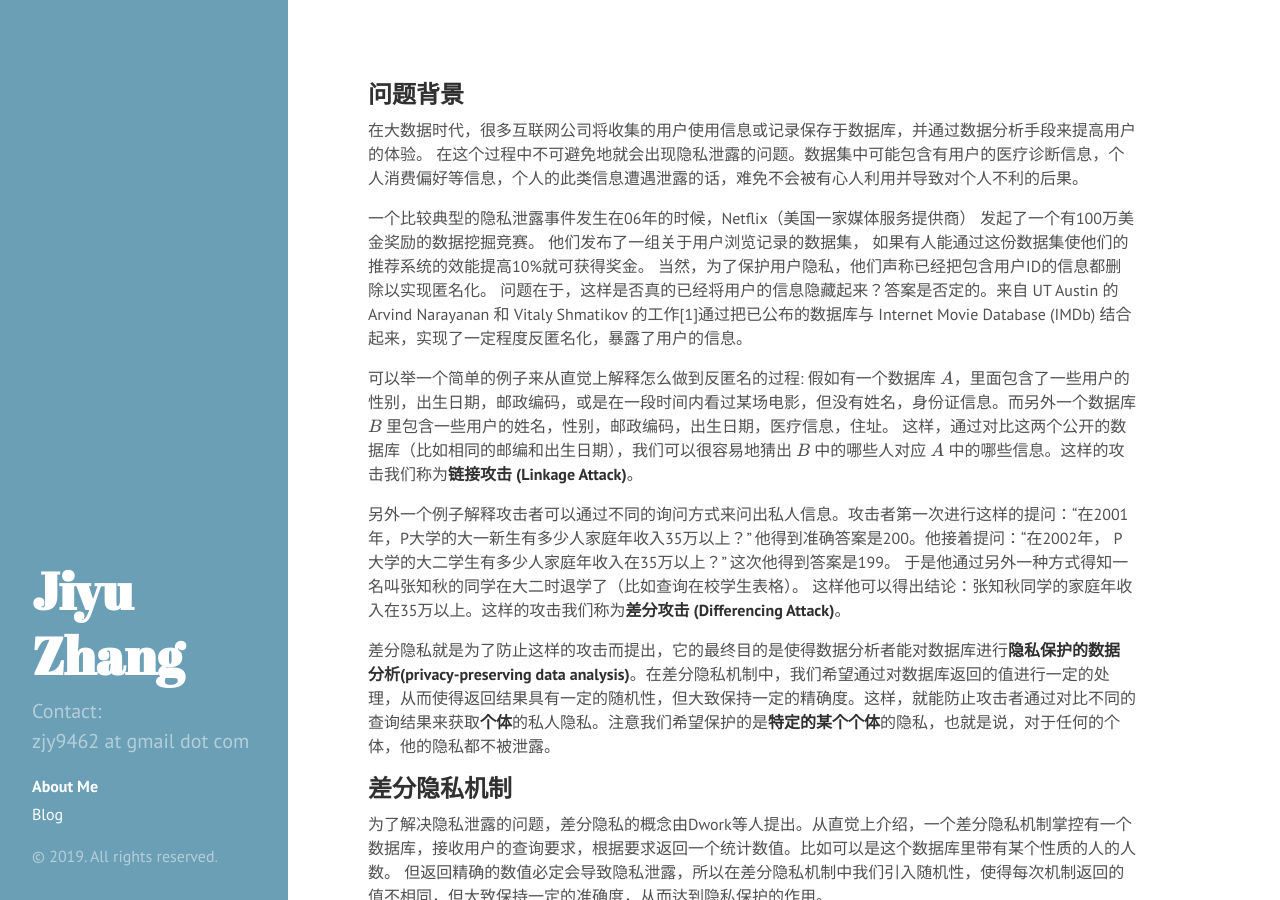
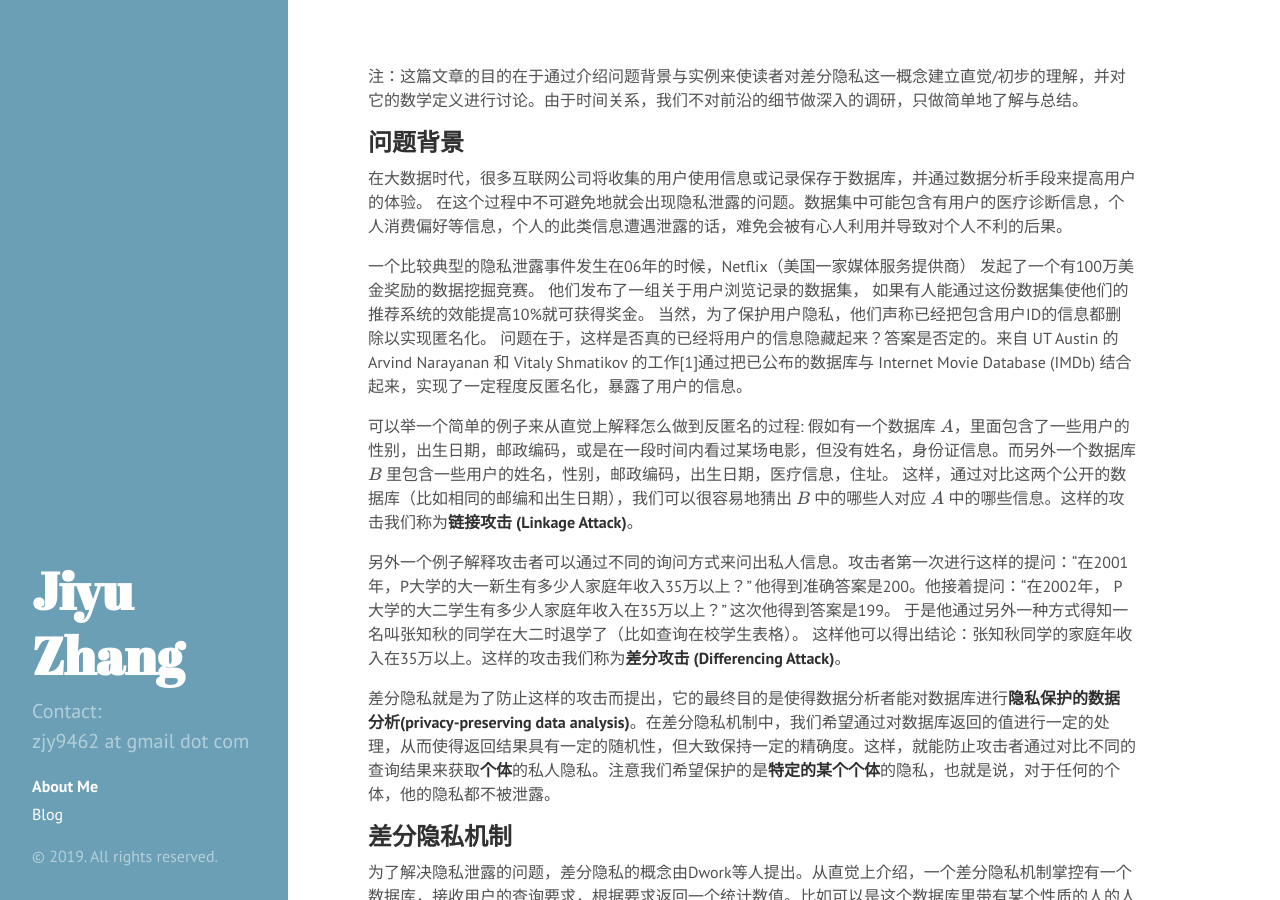
Before and after one commit to lucamartucci/lucamartucci.github.io, a Jekyll site: the page built from _posts/2019-10-16-DPsurvey.md, in a window 1280 px wide and 900 px high. Built offline with Jekyll 4.4.1, drawn with Linux system fonts in a browser that asks for light colours; formulas are drawn with MathJax 3; some of the changed text lies outside the part shown.

Commit message:
dpsurvey

```diff
--- a/_posts/2019-10-16-DPsurvey.md
+++ b/_posts/2019-10-16-DPsurvey.md
@@ -5,9 +5,11 @@
 tags: Cryptography
 ---
 
+注：这篇文章的目的在于通过介绍问题背景与实例来使读者对差分隐私这一概念建立直觉/初步的理解，并对它的数学定义进行讨论。由于时间关系，我们不对前沿的细节做深入的调研，只做简单地了解与总结。
+
 ## 问题背景
 
-在大数据时代，很多互联网公司将收集的用户使用信息或记录保存于数据库，并通过数据分析手段来提高用户的体验。 在这个过程中不可避免地就会出现隐私泄露的问题。数据集中可能包含有用户的医疗诊断信息，个人消费偏好等信息，个人的此类信息遭遇泄露的话，难免不会被有心人利用并导致对个人不利的后果。
+在大数据时代，很多互联网公司将收集的用户使用信息或记录保存于数据库，并通过数据分析手段来提高用户的体验。 在这个过程中不可避免地就会出现隐私泄露的问题。数据集中可能包含有用户的医疗诊断信息，个人消费偏好等信息，个人的此类信息遭遇泄露的话，难免会被有心人利用并导致对个人不利的后果。
 
 一个比较典型的隐私泄露事件发生在06年的时候，Netflix（美国一家媒体服务提供商） 发起了一个有100万美金奖励的数据挖掘竞赛。 他们发布了一组关于用户浏览记录的数据集， 如果有人能通过这份数据集使他们的推荐系统的效能提高10%就可获得奖金。 当然，为了保护用户隐私，他们声称已经把包含用户ID的信息都删除以实现匿名化。 问题在于，这样是否真的已经将用户的信息隐藏起来？答案是否定的。来自 UT Austin 的 Arvind Narayanan 和 Vitaly Shmatikov 的工作[1]通过把已公布的数据库与 Internet Movie Database (IMDb) 结合起来，实现了一定程度反匿名化，暴露了用户的信息。
 
@@ -39,7 +41,7 @@
 1. 设 $\epsilon< \frac{1}{10n}$，那么对于原数据库 $D$ 以及任意不同的数据库 $D^\prime$（即使$D$与$D^\prime$之间的距离为$n$），$M(D)$ 与 $M(D^\prime)$ 的统计距离最多相差$n\cdot \frac{1}{10n}=\frac{1}{10}$。特别地，$M(D)$与$M(0^n)$的距离最多为$\frac{1}{10}$。 换句话说，基于任意两个数据集的分析结果差距都不大，那我们所收集的$D$的使用价值就不大。
 2. 设$\epsilon\geq\frac{1}{10n}$。考虑以下机制：以$\frac{1}{10}$的概率随机输出数据库的某行信息。可以验证这样的机制满足我们的定义。但这样的机制是不被允许的 （暴露了输出的那个**个体**的信息）。
 
-## 例子
+## 一个差分隐私机制的简单例子
 
 我们考虑计数查询函数$$q\in Q:\chi^n \rightarrow \{0, 1\}$$ 并定义 $q(x) = \sum_i^{n} q(x_i)\ mod\ 2$， 考虑以下机制：
 
@@ -53,6 +55,21 @@
 
 
 
+## 总结讨论
+
+### 缺点
+
+差分隐私的缺点在于加入随机性会使数据的可用性下降，所以在保护隐私的同时对数据分析的结果有一定的影响，在实际应用中要在这两个因素中做权衡。
+
+### 与计算复杂度
+
+对如今大部分的差分隐私机制设计，我们都没有考虑复杂度假设。假如我们限制数据库的监护者（机制的设计者）的计算能力（比如多项式时间的计算能力），这样会使差分隐私的实现难度变大。特别地，在[3]中的第9章Dwork&Roth给出了在存在复杂度假设的情况下，根据某一些计数查询函数，不能高效地生成有用的数据库的例子，有兴趣可进行查阅。
+
+
+## 工业界应用情况
+
+近期已经有一些业界企业将差分隐私应用于他们的业务中，比如Apple已经将差分隐私的技术用于使用机器学习改善用户体验的过程，具体报告可见此[链接](https://machinelearning.apple.com/2017/12/06/learning-with-privacy-at-scale.html)。 另外，谷歌最近也有做此类尝试，[链接](https://arxiv.org/abs/1905.02249)。
+
 ## 参考文献
 
 [1] Narayanan, Arvind, and Vitaly Shmatikov. “Robust de-anonymization of large sparse datasets.” Security and Privacy, 2008. SP 2008. IEEE Symposium on. IEEE, 2008.
```
